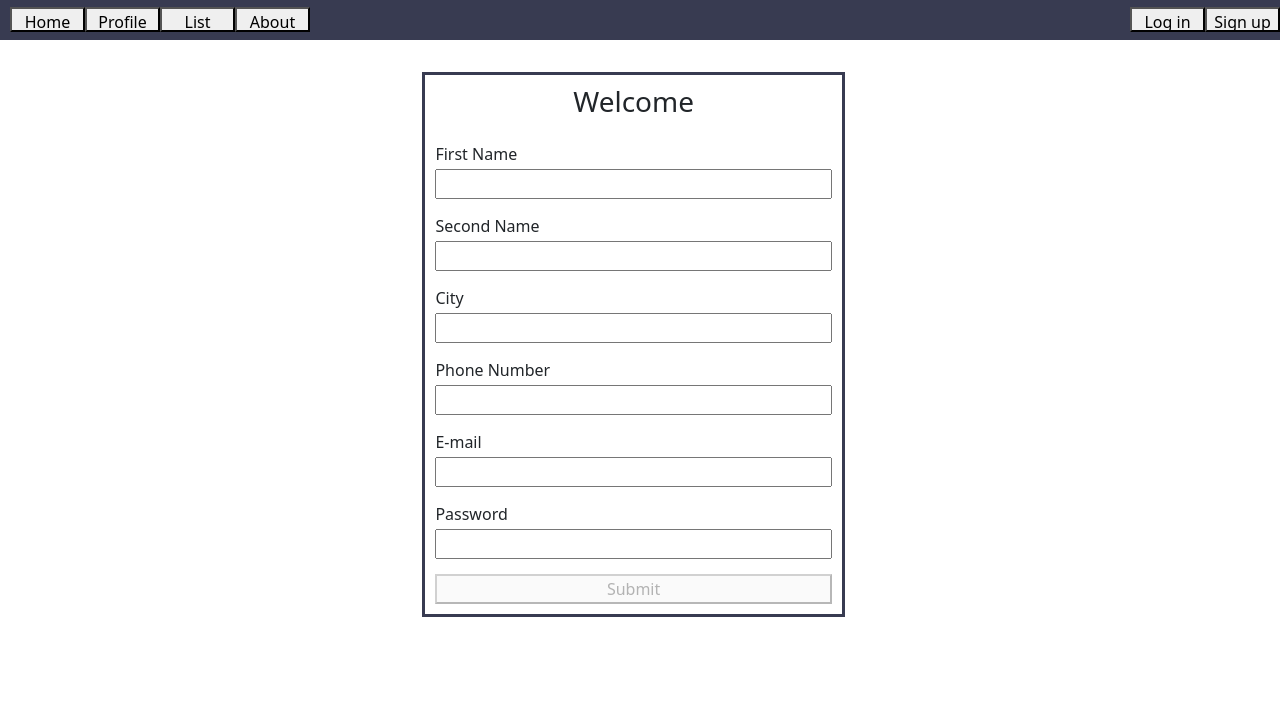
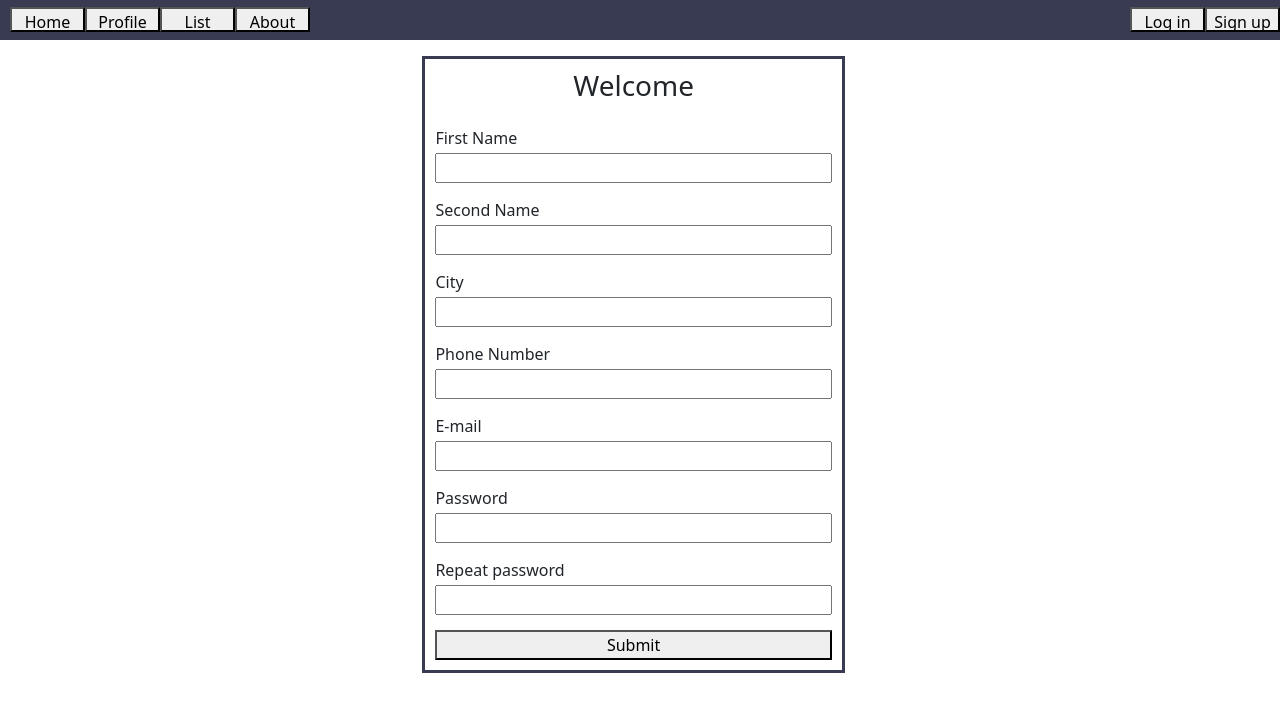
Before and after one commit to LonelyTrouvere/Internship, a React (Create React App) app: page /signup in a window 1280 px wide. Shown: the top 712 px of the page. Built offline with nearby package versions, Linux system fonts and the light colour scheme.

Commit message:
User sighn up

```diff
--- /dev/null
+++ b/src/Api/apiDialog.ts
@@ -0,0 +1,27 @@
+import axios from 'axios'
+import UserType from '../Types/FormData'
+
+const client = axios.create({
+    baseURL: 'http://3.75.186.163/',
+    timeout: 1000,
+    headers: {
+        'Accept': 'application/json'
+    }
+});
+
+export const apiStatus = async () => {
+    const res = await client.get("").then(response => response.data);
+    return res;
+}
+
+export const createUser = async (user:UserType) => {
+   const res = await client.post("user/", JSON.stringify({
+    user_password: user.pass,
+    user_password_repeat: user.repPass,
+    user_email:user.email,
+    user_firstname: user.firstName,
+    user_lastname: user.lastName,
+    }))
+    .then(response => {console.log(response); return response.data});
+   return res;
+}
--- a/src/Api/statusCheck.ts
+++ /dev/null
@@ -1,14 +0,0 @@
-import axios from 'axios'
-
-const client = axios.create({
-    baseURL: 'http://3.75.186.163/',
-    timeout: 1000,
-    headers: {
-        'Accept': 'application/json'
-    }
-});
-
-export const apiStatus = async () => {
-    const res = await client.get("").then(response => response.data);
-    return res;
-}
--- a/src/App.tsx
+++ b/src/App.tsx
@@ -1,4 +1,3 @@
-import React, { useEffect } from 'react';
 import Main from './Pages/MainPage'
 import Form from './Pages/Form'
 import List from './Pages/List'
--- /dev/null
+++ b/src/Components/ErrorBox.tsx
@@ -0,0 +1,13 @@
+import '../Styles/ErrorBox.css'
+
+const ErrorBox = (props:{
+    message: string
+}) =>{
+    return (
+        <div className="errorBox">
+            <p>Error: {props.message}</p>
+        </div>
+    );
+}
+
+export default ErrorBox;
--- a/src/Pages/Form.tsx
+++ b/src/Pages/Form.tsx
@@ -1,42 +1,79 @@
 import "../Styles/Form.css"
 import Input from '../Components/Input'
+import ErrorBox from '../Components/ErrorBox'
 import Data from '../Types/FormData'
-import {useState, useEffect} from 'react'
+import { createUser } from "../Api/apiDialog"
+import {useState} from 'react'
 
 const Form = ( props:
     {type: string}
 ) => {
 
+    const EMAIL_REGEXP = /^\w+([\.-]?\w+)*@\w+([\.-]?\w+)*(\.\w{2,3})+$/;
+
     const [data, setData] = useState<Data>({
-        mail: "",
+        email: "",
         pass: "",
     });
+    const [errorMessage, setErrorMessage] = useState<string>("");
 
     const handleChange = (e:React.ChangeEvent<HTMLInputElement>) => {
+        setErrorMessage("");
         setData({
             ...data,
             [e.target.name]: e.target.value,
         });
     };
 
+    const handleSubmit = async (e:React.FormEvent<HTMLFormElement>) =>{
+        e.preventDefault();
+        if (!data.email || !data.pass){
+            setErrorMessage("Some fields are empty")
+        }
+        else
+        if (props.type === "signup" && (!data.firstName || !data.lastName || !data.repPass || !data.city || !data.phone)){
+            setErrorMessage("Some fields are empty")
+        }
+        else
+        if (!EMAIL_REGEXP.test(data.email))
+        {
+            setErrorMessage("Invalid E-mail");
+        }
+        else
+        if (props.type === "signup" && data.pass !== data.repPass){
+            setErrorMessage("Passwords don't match");
+        }
+        else
+        {
+            const res = await createUser(data);
+        }
+    }
+
     return (
-        <form className="input-form">
+        <>
+        {errorMessage && <ErrorBox message={errorMessage}/>}
+        <form className="input-form" onSubmit={handleSubmit}>
             <h3>Welcome</h3>
             {
                 props.type === "signup" &&
             <>
-            <Input inputName="fname" type="input" lab="First Name" handleChange={handleChange}/>
-            <Input inputName="sname" type="input" lab="Second Name" handleChange={handleChange}/>
+            <Input inputName="firstName" type="input" lab="First Name" handleChange={handleChange}/>
+            <Input inputName="lastName" type="input" lab="Second Name" handleChange={handleChange}/>
             <Input inputName="city" type="input" lab="City" handleChange={handleChange}/>
             <Input inputName="phone" type="input" lab="Phone Number" handleChange={handleChange}/>
             </>
             }
-            <Input inputName="mail" type="input" lab="E-mail" handleChange={handleChange}/>
+            <Input inputName="email" type="input" lab="E-mail" handleChange={handleChange}/>
             <Input inputName="pass" type="password" lab="Password" handleChange={handleChange}/>
+            {
+            props.type === "signup" &&
+            <Input inputName="repPass" type="password" lab="Repeat password" handleChange={handleChange}/>
+            }
             <div className="inp">
-            <button disabled>Submit</button>
+            <button>Submit</button>
             </div>
         </form>
+        </>
     );
 }
 
--- a/src/Store/asyncMetods.ts
+++ b/src/Store/asyncMetods.ts
@@ -1,6 +1,5 @@
 import { Dispatch } from "redux";
-import { apiStatus } from "../Api/statusCheck";
-import axios from "axios";
+import { apiStatus } from "../Api/apiDialog";
 import MyAction, {STATUS_CHECK} from './actionType'
 
 export const fetchStatus = () =>{
--- /dev/null
+++ b/src/Styles/ErrorBox.css
@@ -0,0 +1,10 @@
+.errorBox{
+    gap: 5px;
+    margin-left: 33%;
+    margin-bottom: 0px;
+    width: 33%;
+    height: 30px;
+    padding-left: 10px;
+    background-color: rgba(253, 66, 66, 0.515);
+    border: 3px solid red;
+}
--- a/src/Styles/Form.css
+++ b/src/Styles/Form.css
@@ -1,6 +1,6 @@
 .input-form{
     margin-left: 33%;
-    margin-top: 2em;
+    margin-top: 1em;
     width: 33%;
     padding: 10px;
     display: flex;
```
Also changed, not shown: src/Store/actionType.ts (+2 -6 lines), src/Store/stateType.ts (added, +14 -0 lines), src/Types/FormData.ts (+4 -3 lines).
